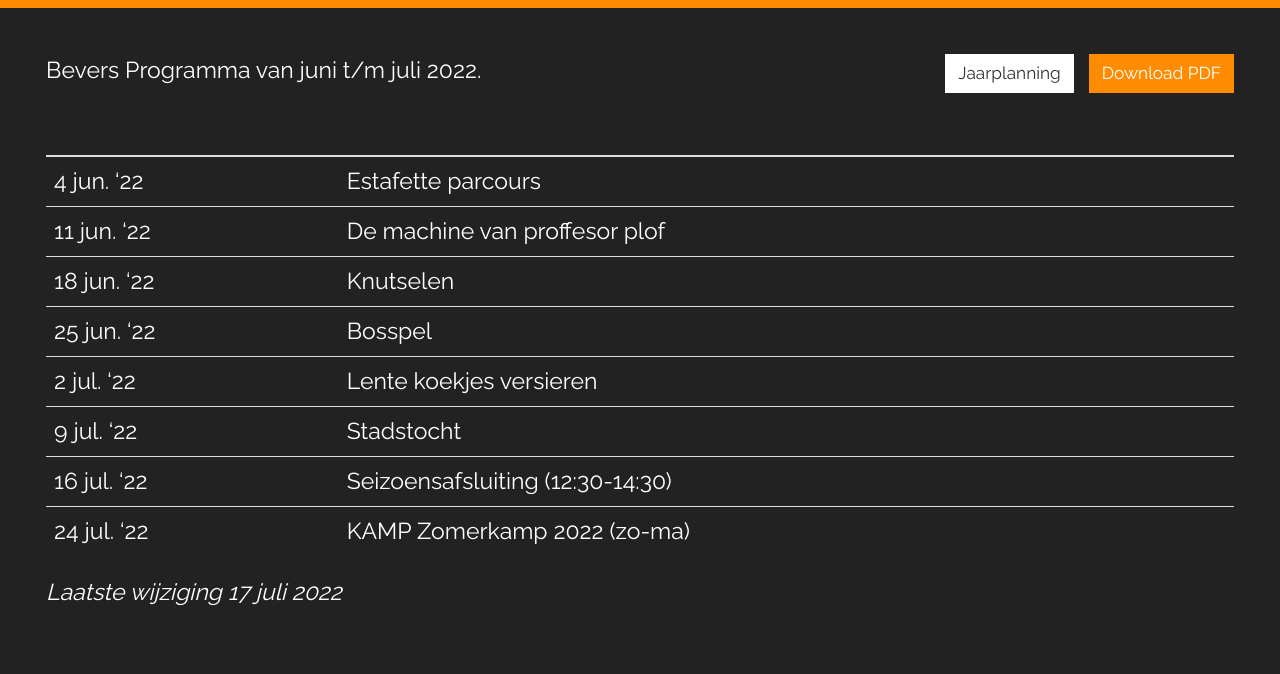
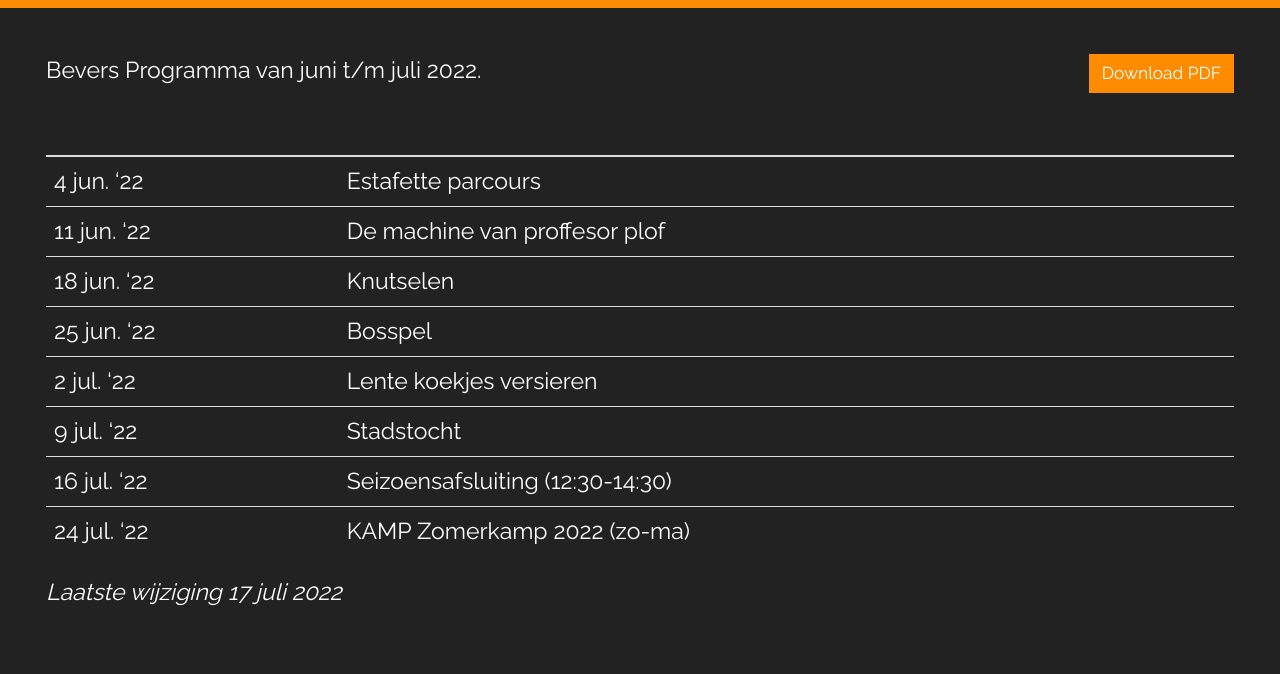
Before and after one commit to nognooitmeegemaakt/website, a Jekyll site: the page built from _agenda/bevers.md, in a window 1280 px wide. Shown: the part 267-941 px from the top of the page. Built offline with Jekyll 4.4.1, drawn with Linux system fonts in a browser that asks for light colours; some web fonts are replaced.

Commit message:
Hide 'Jaarplanning' from agenda pages
Since its outdated

```diff
--- a/_layouts/agenda.html
+++ b/_layouts/agenda.html
@@ -17,7 +17,7 @@
         <div class="description agenda">
           <div class="text">
             <div class="pull-right btn-print"><a id="print-button" class="btn btn-md btn-fb btn-orange" href="#">Download PDF</a></div>
-            <div class="pull-right btn-year"><a id="year-schedule" class="btn btn-md btn-fb btn-normal" href="{{ site.jaarplanning }}">Jaarplanning</a></div>
+            <!-- <div class="pull-right btn-year"><a id="year-schedule" class="btn btn-md btn-fb btn-normal" href="{{ site.jaarplanning }}">Jaarplanning</a></div> -->
             <div class="visible-xs"><br><br><br></div>
             <div data-file="agenda/{{ page.group }}.md">
               {% capture filecontents %}{{ content }}{% endcapture %}
```
